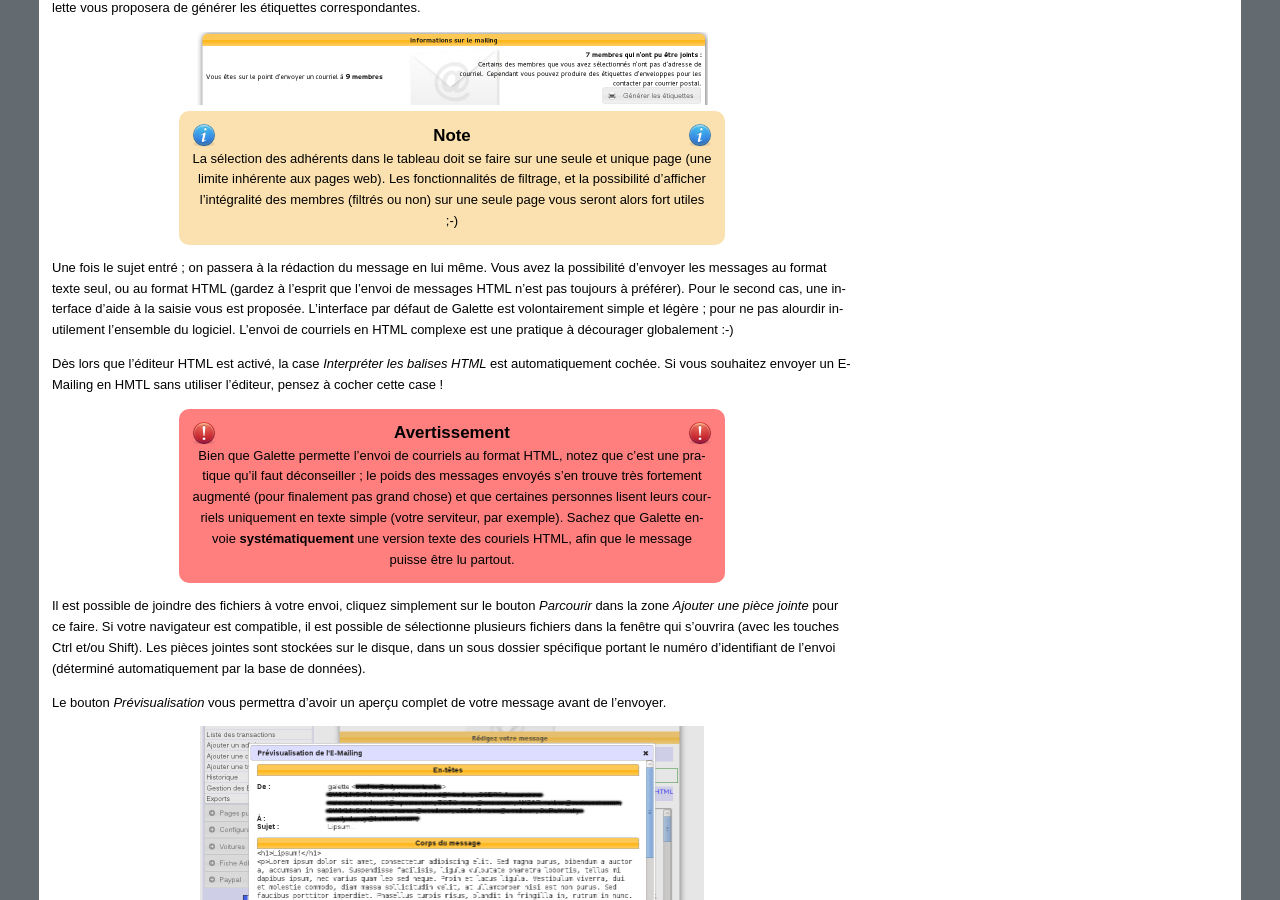
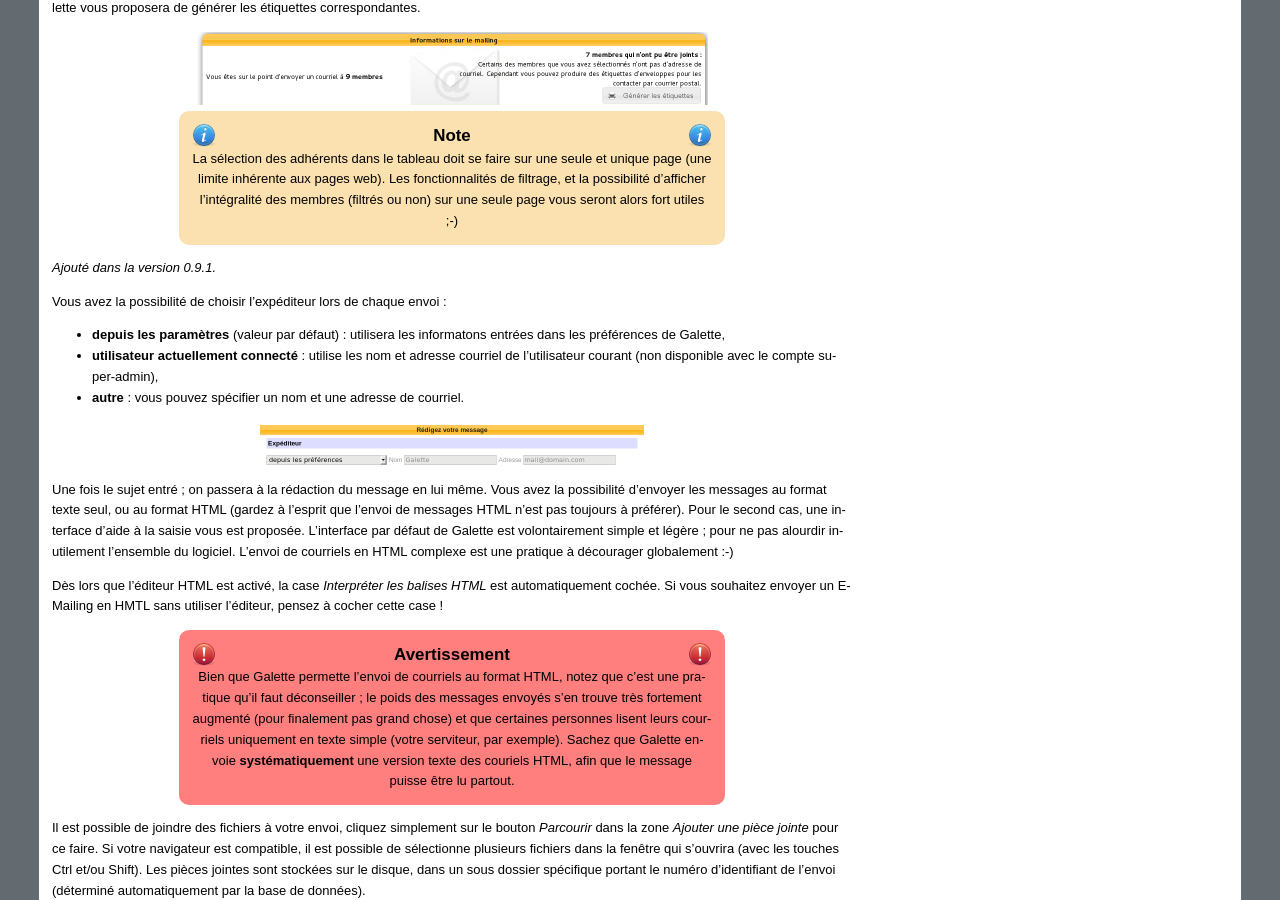
Before and after one commit to galette/galettedoc, a Sphinx documentation site: the page built from source/usermanual/adherents.rst, in a window 1280 px wide and 900 px high, scrolled down 3531 px. Built offline with Sphinx 7.4.7, drawn with Linux system fonts in a browser that asks for light colours.

Commit message:
Document mailing sender choice

```diff
--- a/source/usermanual/adherents.rst
+++ b/source/usermanual/adherents.rst
@@ -131,6 +131,19 @@ Pour envoyer un nouvel E-Mailing, il suffit de sélectionner dans la liste des a
 
 .. note:: La sélection des adhérents dans le tableau doit se faire sur une seule et unique page (une limite inhérente aux pages web). Les fonctionnalités de filtrage, et la possibilité d'afficher l'intégralité des membres (filtrés ou non) sur une seule page vous seront alors fort utiles ;-)
 
+.. versionadded:: 0.9.1
+
+Vous avez la possibilité de choisir l'expéditeur lors de chaque envoi :
+
+* **depuis les paramètres** (valeur par défaut) : utilisera les informatons entrées dans les préférences de Galette,
+* **utilisateur actuellement connecté** : utilise les nom et adresse courriel de l'utilisateur courant (non disponible avec le compte super-admin),
+* **autre** : vous pouvez spécifier un nom et une adresse de courriel.
+
+.. image:: ../_styles/static/images/usermanual/mailing_sender.png
+   :scale: 50%
+   :align: center
+   :alt: Sélection de l'expéditeur
+
 Une fois le sujet entré ; on passera à la rédaction du message en lui même. Vous avez la possibilité d'envoyer les messages au format texte seul, ou au format HTML (gardez à l'esprit que l'envoi de messages HTML n'est pas toujours à préférer). Pour le second cas, une interface d'aide à la saisie vous est proposée.
 L'interface par défaut de Galette est volontairement simple et légère ; pour ne pas alourdir inutilement l'ensemble du logiciel. L'envoi de courriels en HTML complexe est une pratique à décourager globalement :-)
 
```
Also changed, not shown: source/_styles/static/images/usermanual/mailing_sender.png (added).
